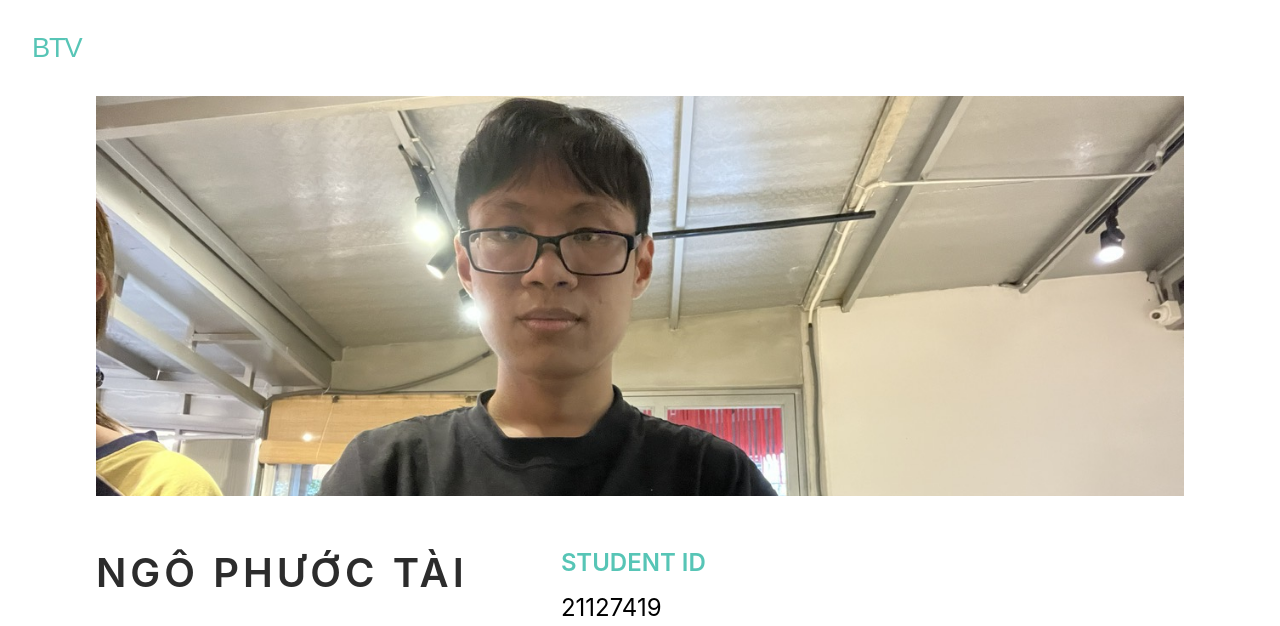
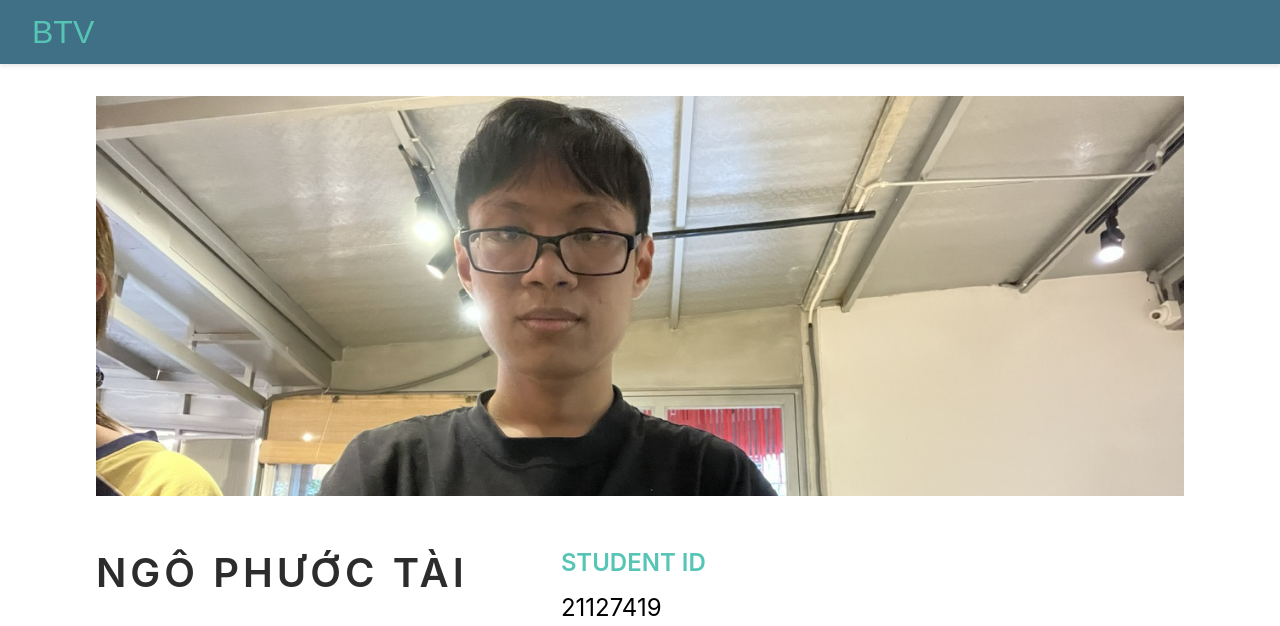
Before and after one commit to ThanhVan8/Group-Introduction, a plain HTML site: page member/21127419/index.html in a window 1280 px wide. Shown: the top 626 px of the page. Drawn offline with Linux system fonts and the light colour scheme; a web font is replaced by a local one.

Commit message:
fix navbar info page

```diff
--- a/index.css
+++ b/index.css
@@ -248,7 +248,7 @@ body {
 
 .nav-bar {
     width: 100%;
-    height: 10vh;
+    height: 4rem;
     position: fixed;
     display: flex;
     justify-content: space-between;
--- a/member/21127419/index.html
+++ b/member/21127419/index.html
@@ -8,7 +8,10 @@
     <link href="https://fonts.cdnfonts.com/css/rubik-one" rel="stylesheet"/>
 </head>
 <body>
-    <a href="../../index.html" class = "btv logo">BTV</a>
+    <div class='nav-bar'>
+        <a href="../../index.html" class = "btv">BTV</a>
+
+    </div>
 
     <div class = "info-page">
             <!-- image -->
```
Also changed, not shown: index.html (+1 -1 lines).
